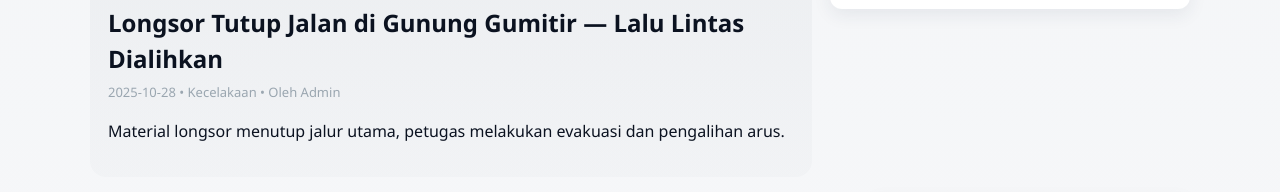
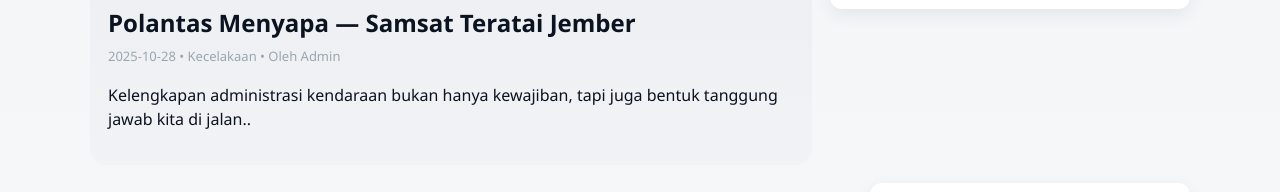
Before and after one commit to keciritz/DailyJember, a plain HTML site: page index.html in a window 1280 px wide. Shown: the part 469-661 px from the top of the page. Drawn offline with Linux system fonts and the light colour scheme.

Commit message:
Update index.html

```diff
--- a/index.html
+++ b/index.html
@@ -227,10 +227,10 @@ Fitur dalam template:
     const posts = [
       {
         id: 'p1',
-        title: 'Longsor Tutup Jalan di Gunung Gumitir — Lalu Lintas Dialihkan',
-        excerpt: 'Material longsor menutup jalur utama, petugas melakukan evakuasi dan pengalihan arus.',
-        content: '<p>Detail laporan lengkap tentang longsor di jalur Gunung Gumitir. Petugas dari satlantas setempat mengamankan lokasi.</p>',
-        image: 'https://images.unsplash.com/photo-1503376780353-7e6692767b70?q=80&w=1400&auto=format&fit=crop&ixlib=rb-4.0.3&s=placeholder',
+        title: 'Polantas Menyapa — Samsat Teratai Jember',
+        excerpt: 'Kelengkapan administrasi kendaraan bukan hanya kewajiban, tapi juga bentuk tanggung jawab kita di jalan..',
+        content: '<p>Melalui program “Polantas Menyapa”, Satlantas Polres Jember hadir memberikan edukasi dan membantu masyarakat memahami pentingnya tertib administrasi. 🚔.</p>',
+        image: 'https://scontent.cdninstagram.com/v/t51.82787-15/573540931_17867852265469616_3106998480000857251_n.jpg?stp=dst-jpg_e35_tt6&_nc_cat=108&ig_cache_key=Mzc1MzgzNTkzMzI2ODY5NTE2Ng%3D%3D.3-ccb1-7&ccb=1-7&_nc_sid=58cdad&efg=eyJ2ZW5jb2RlX3RhZyI6InhwaWRzLjE0Mzl4MTgwMy5zZHIuQzMifQ%3D%3D&_nc_ohc=sHk_UcamLCgQ7kNvwH_rMEc&_nc_oc=AdkRtc_Usr3tKdP1SFGBrSYogSZ4Yw3yszXepEUdLfuhBKfhBmp_ovKIFMNkRejXYic&_nc_ad=z-m&_nc_cid=0&_nc_zt=23&_nc_ht=scontent.cdninstagram.com&_nc_gid=KvohO-39POhDDJ0F_UUQXA&oh=00_AffZSBfa9CJx0wt0mvdkhq46I0HzYEoiYiTLgQir7Fpdyg&oe=69078089?q=80&w=1400&auto=format&fit=crop&ixlib=rb-4.0.3&s=placeholder',
         category: 'Kecelakaan', author: 'Admin', date: '2025-10-28', read: '2 menit', views: 128
       },
       {
```
